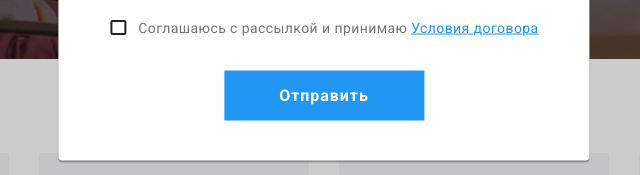
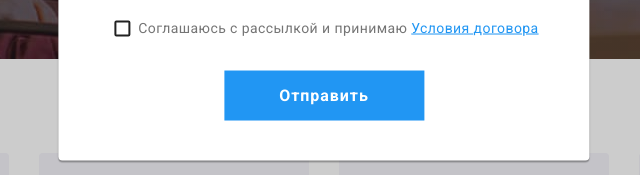
Before and after one commit to NikitaOmelianchuk/goit-markup-hw-06, a plain HTML site: page index.html in a window 1280 px wide. Both pictures are taken after a click on the button "Заказать услугу". Shown: the part 621-796 px from the top of the page, 316-956 px from the left. Drawn offline with Linux system fonts and the light colour scheme.

Commit message:
Корректирует ДЗ№6

```diff
--- a/css/style.css
+++ b/css/style.css
@@ -366,14 +366,12 @@ button {
 }
 
 .checkbox-field {
-  padding-left: 40px;
+  padding-left: 52px;
   padding-right: 51px;
   margin-bottom: 30px;
 }
 
 .checkbox-label {
-  position: relative;
-  padding-left: 36px;
   font-size: 14px;
   line-height: 1.71;
   letter-spacing: 0.03em;
@@ -388,16 +386,14 @@ button {
 
 .checkbox-text:before {
   content: '';
-  position: absolute;
-  top: 50%;
-  transform: translateY(-50%);
-  left: 12px;
   display: inline-block;
   width: 16px;
-  height: 15px;
+  height: 16px;
   border: 2px solid #212121;
   border-radius: 2px;
+  margin-right: 8px;
   transition: all 250ms cubic-bezier(0.4, 0, 0.2, 1);
+  vertical-align: middle;
 }
 
 .checkbox-input:checked + .checkbox-text:before {
```
